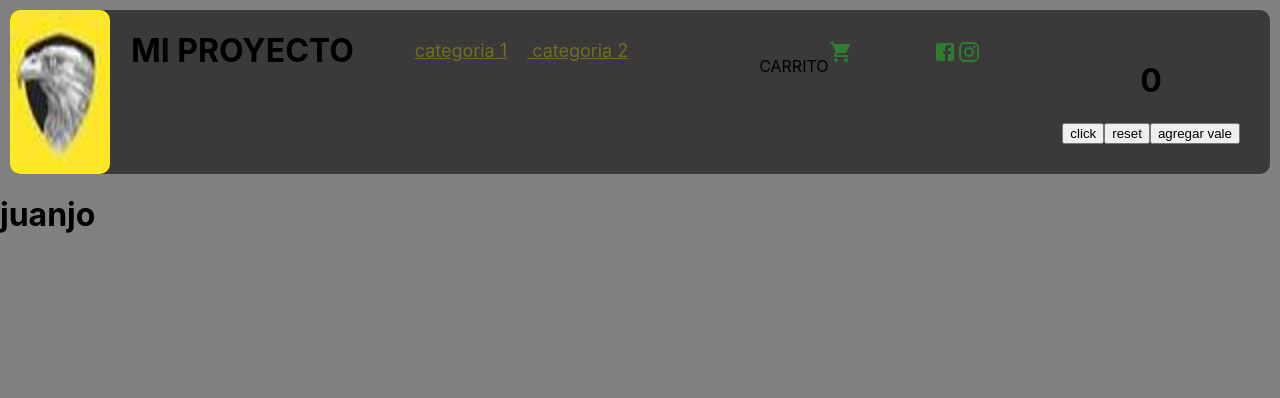
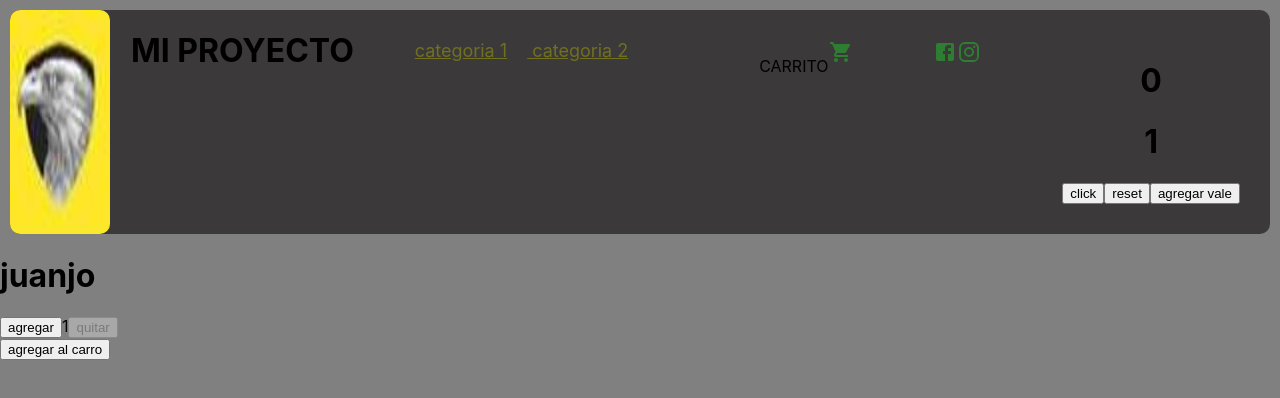
Before and after one commit to juanjorevi/ProyectoReact, a React (Create React App) app: page / in a window 1280 px wide. Shown: the top 398 px of the page. Built offline with nearby package versions, Linux system fonts and the light colour scheme; the HTML template or start-up script is replaced by a standard one.

Commit message:
desafio 4

```diff
--- /dev/null
+++ b/src/componentes/ItemListContador/index.jsx
@@ -0,0 +1,25 @@
+import React,{useState} from "react";
+
+export const ItemContador=({inicial,stock,onAdd})=>{
+ const[count,setCount]=useState(inicial);
+   const sumar=()=>{
+        setCount(count+1);
+   }
+   const sacar=()=>{
+      setCount(count-1);
+   }
+    return(
+       <div className="contador">
+         <button disabled={count>=stock} onClick={sumar}>agregar</button>
+         <span>{count}</span>
+         <button disabled={count<=1} onClick={sacar}>quitar</button>
+         <div>
+            <button disabled={stock<= 0} onClick={()=>onAdd(count)}>agregar al carro</button>
+         </div>
+       </div>
+    );
+}
+
+
+
+export default ItemContador;
--- a/src/componentes/NavBar/index.jsx
+++ b/src/componentes/NavBar/index.jsx
@@ -1,4 +1,4 @@
-import React,{useState} from "react";
+import React,{useState,useEffect} from "react";
 import "./nabBar.css";
 import logo from "../imagenes/aguila.jpg";
 import CardWidget from "../CardWidget";
@@ -14,8 +14,17 @@ import InstagramIcon from '@mui/icons-material/Instagram';
 export const NavBar =()=>{
    const [contador,setContador]= useState(0);
    const [user,setUser]= useState([{name:'felipe'},{name:'pablo'}]);
+   const [Numero,setNumero]= useState(0);
 
-  const handlerClick= () => {
+   useEffect(()=>{
+    setTimeout(()=>{
+      setNumero(Numero+1);
+    },2000);
+    console.log("se ejecuto");
+
+   },[contador]);
+
+   const handlerClick= () => {
       setContador(contador + 1);
   }
 
@@ -48,6 +57,7 @@ export const NavBar =()=>{
          </div>
          <div>
           <h1>{contador}</h1>
+          <h1>{Numero}</h1>
           <button onClick={handlerClick}>click</button>
           <button onClick={reset}>reset</button>
           <button onClick={addValentin}>agregar vale</button>
--- a/src/componentes/itemListContainer/index.jsx
+++ b/src/componentes/itemListContainer/index.jsx
@@ -1,9 +1,16 @@
+import ItemContador from "../ItemListContador";
 import React from "react";
-import Title from "../Title"
+import Title from "../Title";
 
 export const ItemListContainer=()=>{
+    const onAdd =(valor)=>{
+      console.log(`compraste ${valor} unidades`);
+    }
     return(
+        <>
        <Title saludo="juanjo"/>
+       <ItemContador inicial={1} stock={6} onAdd={onAdd}/>
+       </>
     );
 }
 
```
